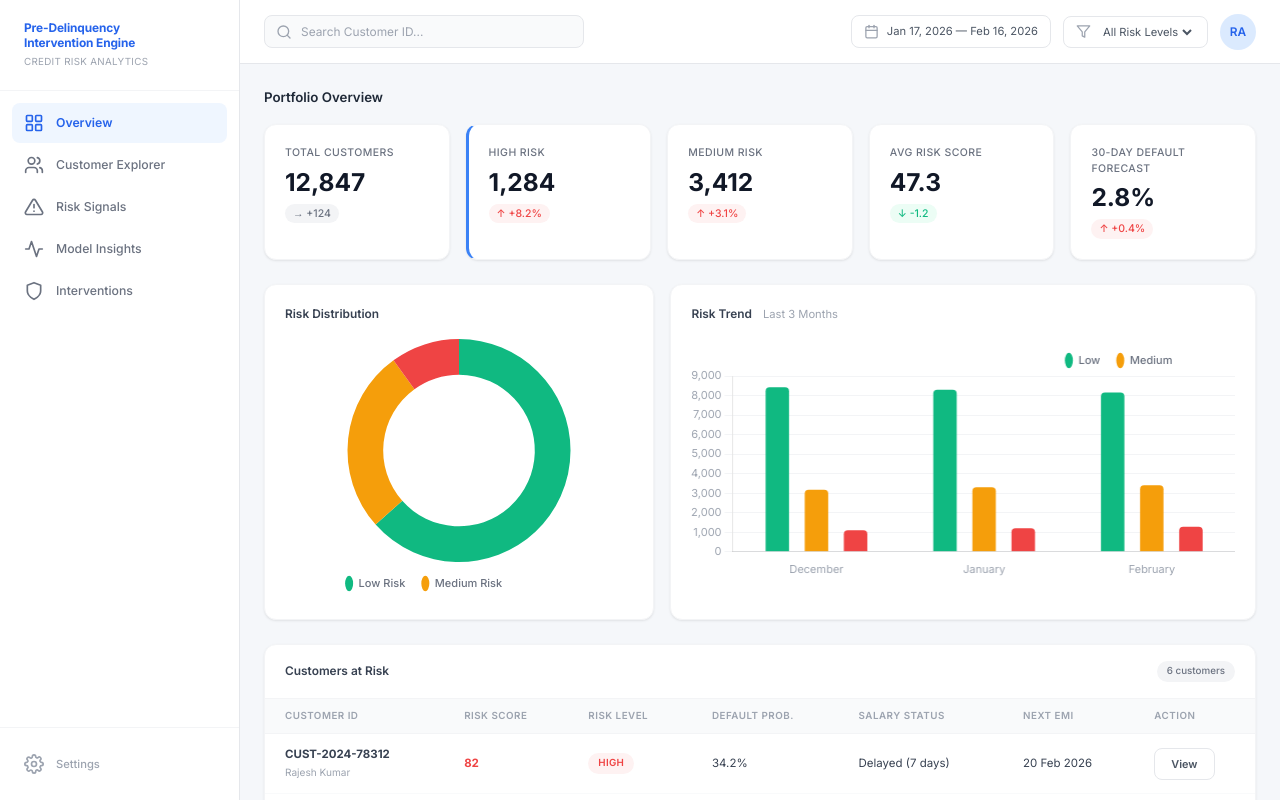
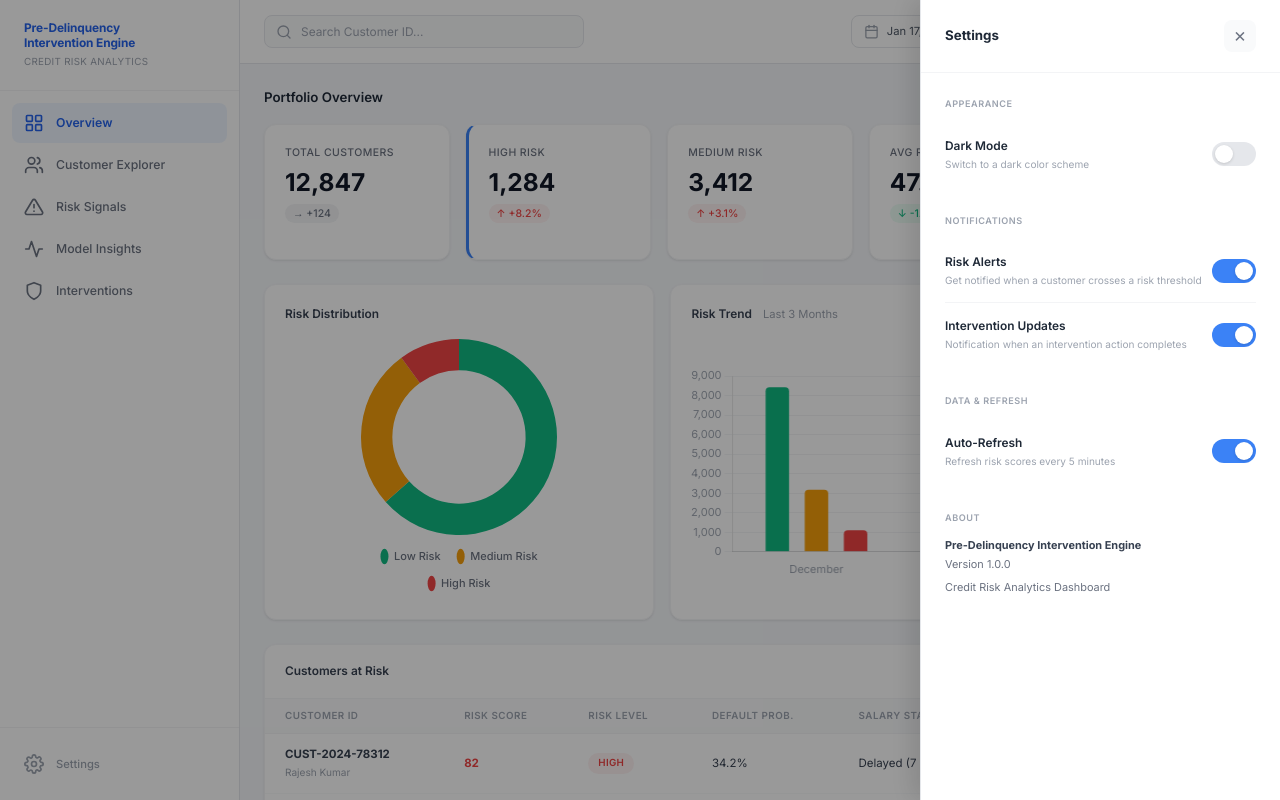
Before and after one commit to RainboeStrykr/pre-delinquency-engine, a Next.js app: page / in a window 1280 px wide. Both pictures are taken after a click on the button "Settings". Built offline with nearby package versions, Linux system fonts and the light colour scheme.

Commit message:
added dark mode

```diff
--- a/app/globals.css
+++ b/app/globals.css
@@ -1059,3 +1059,225 @@ tbody tr:last-child td {
     grid-template-columns: 1fr;
   }
 }
+
+/* ===== DARK MODE THEME ===== */
+[data-theme='dark'] {
+  --primary-50: #1E293B;
+  --primary-100: #1E3A5F;
+  --primary-200: #1E4D8C;
+  --primary-300: #3B82F6;
+  --primary-400: #60A5FA;
+  --primary-500: #93C5FD;
+  --primary-600: #93C5FD;
+  --primary-700: #BFDBFE;
+
+  --gray-25: #1A1D23;
+  --gray-50: #1E2128;
+  --gray-100: #282C34;
+  --gray-200: #353A45;
+  --gray-300: #4B5563;
+  --gray-400: #9CA3AF;
+  --gray-500: #C9CDD5;
+  --gray-600: #D1D5DB;
+  --gray-700: #E5E7EB;
+  --gray-800: #F3F4F6;
+  --gray-900: #F9FAFB;
+
+  --risk-low-bg: #064E3B;
+  --risk-medium-bg: #78350F;
+  --risk-high-bg: #7F1D1D;
+
+  --white: #111318;
+  --bg: #0D0F12;
+  --sidebar-bg: #111318;
+  --card-shadow: 0 1px 3px rgba(0, 0, 0, 0.3), 0 1px 2px rgba(0, 0, 0, 0.2);
+  --card-shadow-hover: 0 4px 12px rgba(0, 0, 0, 0.4);
+}
+
+[data-theme='dark'] .stress-card.warning {
+  border-color: #92400E;
+  background: #451a03;
+}
+
+[data-theme='dark'] .stress-card.danger {
+  border-color: #991B1B;
+  background: #450a0a;
+}
+
+[data-theme='dark'] .explanation-box {
+  background: #1E293B;
+  border-left-color: var(--primary-400);
+  color: var(--gray-600);
+}
+
+[data-theme='dark'] .header-search input:focus {
+  background: #1E2128;
+  box-shadow: 0 0 0 3px rgba(96, 165, 250, 0.15);
+}
+
+[data-theme='dark'] .header-filter select {
+  color: var(--gray-600);
+}
+
+/* ===== SETTINGS PANEL ===== */
+.settings-overlay {
+  position: fixed;
+  inset: 0;
+  background: rgba(0, 0, 0, 0.4);
+  z-index: 100;
+  opacity: 0;
+  visibility: hidden;
+  transition: all 0.25s ease;
+}
+
+.settings-overlay.open {
+  opacity: 1;
+  visibility: visible;
+}
+
+.settings-drawer {
+  position: fixed;
+  top: 0;
+  right: 0;
+  bottom: 0;
+  width: 360px;
+  background: var(--white);
+  border-left: 1px solid var(--gray-200);
+  box-shadow: -8px 0 24px rgba(0, 0, 0, 0.12);
+  z-index: 101;
+  transform: translateX(100%);
+  transition: transform 0.3s ease;
+  display: flex;
+  flex-direction: column;
+}
+
+.settings-drawer.open {
+  transform: translateX(0);
+}
+
+.settings-header {
+  display: flex;
+  align-items: center;
+  justify-content: space-between;
+  padding: 20px 24px;
+  border-bottom: 1px solid var(--gray-100);
+}
+
+.settings-header h2 {
+  font-size: 0.95rem;
+  font-weight: 700;
+  color: var(--gray-800);
+}
+
+.settings-close {
+  width: 32px;
+  height: 32px;
+  display: flex;
+  align-items: center;
+  justify-content: center;
+  border: none;
+  background: var(--gray-50);
+  border-radius: 8px;
+  cursor: pointer;
+  color: var(--gray-500);
+  transition: all var(--transition);
+  font-size: 1.1rem;
+  font-family: inherit;
+}
+
+.settings-close:hover {
+  background: var(--gray-100);
+  color: var(--gray-700);
+}
+
+.settings-body {
+  flex: 1;
+  overflow-y: auto;
+  padding: 24px;
+}
+
+.settings-section {
+  margin-bottom: 28px;
+}
+
+.settings-section-label {
+  font-size: 0.65rem;
+  font-weight: 600;
+  text-transform: uppercase;
+  letter-spacing: 0.06em;
+  color: var(--gray-400);
+  margin-bottom: 12px;
+}
+
+.settings-option {
+  display: flex;
+  align-items: center;
+  justify-content: space-between;
+  padding: 14px 0;
+  border-bottom: 1px solid var(--gray-100);
+}
+
+.settings-option:last-child {
+  border-bottom: none;
+}
+
+.settings-option-info {
+  display: flex;
+  flex-direction: column;
+  gap: 2px;
+}
+
+.settings-option-info .option-label {
+  font-size: 0.85rem;
+  font-weight: 600;
+  color: var(--gray-800);
+}
+
+.settings-option-info .option-desc {
+  font-size: 0.72rem;
+  color: var(--gray-400);
+}
+
+/* Toggle switch */
+.toggle {
+  position: relative;
+  width: 44px;
+  height: 24px;
+  flex-shrink: 0;
+}
+
+.toggle input {
+  opacity: 0;
+  width: 0;
+  height: 0;
+}
+
+.toggle-slider {
+  position: absolute;
+  inset: 0;
+  background: var(--gray-200);
+  border-radius: 12px;
+  cursor: pointer;
+  transition: all 0.25s ease;
+}
+
+.toggle-slider::before {
+  content: '';
+  position: absolute;
+  left: 3px;
+  top: 3px;
+  width: 18px;
+  height: 18px;
+  border-radius: 50%;
+  background: white;
+  box-shadow: 0 1px 3px rgba(0, 0, 0, 0.15);
+  transition: transform 0.25s ease;
+}
+
+.toggle input:checked+.toggle-slider {
+  background: var(--primary-500);
+}
+
+.toggle input:checked+.toggle-slider::before {
+  transform: translateX(20px);
+}
--- a/components/Dashboard.js
+++ b/components/Dashboard.js
@@ -9,6 +9,7 @@ import CustomerTable from '@/components/CustomerTable';
 import CustomerDetail from '@/components/CustomerDetail';
 import RiskSignals from '@/components/RiskSignals';
 import Interventions from '@/components/Interventions';
+import Settings from '@/components/Settings';
 import { customers } from '@/data/customers';
 
 export default function Home() {
@@ -18,6 +19,8 @@ export default function Home() {
   const [searchQuery, setSearchQuery] = useState('');
   const [riskFilter, setRiskFilter] = useState('all');
   const [toast, setToast] = useState('');
+  const [darkMode, setDarkMode] = useState(false);
+  const [settingsOpen, setSettingsOpen] = useState(false);
 
   const filteredCustomers = useMemo(() => {
     let result = customers;
@@ -97,6 +100,7 @@ export default function Home() {
       <Sidebar
         activeView={activeView === 'detail' ? previousView : activeView}
         onNavigate={handleNavigate}
+        onSettingsClick={() => setSettingsOpen(true)}
       />
       <div className="main">
         <Header
@@ -149,6 +153,14 @@ export default function Home() {
 
       {/* Toast */}
       <div className={`toast${toast ? ' show' : ''}`}>{toast}</div>
+
+      {/* Settings Drawer */}
+      <Settings
+        isOpen={settingsOpen}
+        onClose={() => setSettingsOpen(false)}
+        darkMode={darkMode}
+        onToggleDarkMode={() => setDarkMode((prev) => !prev)}
+      />
     </div>
   );
 }
--- /dev/null
+++ b/components/Settings.js
@@ -0,0 +1,104 @@
+'use client';
+
+import { useEffect } from 'react';
+
+export default function Settings({ isOpen, onClose, darkMode, onToggleDarkMode }) {
+    // Apply theme to document
+    useEffect(() => {
+        document.documentElement.setAttribute('data-theme', darkMode ? 'dark' : 'light');
+    }, [darkMode]);
+
+    // Close on Escape
+    useEffect(() => {
+        const handleKey = (e) => {
+            if (e.key === 'Escape' && isOpen) onClose();
+        };
+        window.addEventListener('keydown', handleKey);
+        return () => window.removeEventListener('keydown', handleKey);
+    }, [isOpen, onClose]);
+
+    return (
+        <>
+            {/* Backdrop */}
+            <div className={`settings-overlay${isOpen ? ' open' : ''}`} onClick={onClose} />
+
+            {/* Drawer */}
+            <div className={`settings-drawer${isOpen ? ' open' : ''}`}>
+                <div className="settings-header">
+                    <h2>Settings</h2>
+                    <button className="settings-close" onClick={onClose}>✕</button>
+                </div>
+                <div className="settings-body">
+                    {/* Appearance */}
+                    <div className="settings-section">
+                        <div className="settings-section-label">Appearance</div>
+
+                        <div className="settings-option">
+                            <div className="settings-option-info">
+                                <span className="option-label">Dark Mode</span>
+                                <span className="option-desc">Switch to a dark color scheme</span>
+                            </div>
+                            <label className="toggle">
+                                <input type="checkbox" checked={darkMode} onChange={onToggleDarkMode} />
+                                <span className="toggle-slider" />
+                            </label>
+                        </div>
+                    </div>
+
+                    {/* Notifications */}
+                    <div className="settings-section">
+                        <div className="settings-section-label">Notifications</div>
+
+                        <div className="settings-option">
+                            <div className="settings-option-info">
+                                <span className="option-label">Risk Alerts</span>
+                                <span className="option-desc">Get notified when a customer crosses a risk threshold</span>
+                            </div>
+                            <label className="toggle">
+                                <input type="checkbox" defaultChecked />
+                                <span className="toggle-slider" />
+                            </label>
+                        </div>
+
+                        <div className="settings-option">
+                            <div className="settings-option-info">
+                                <span className="option-label">Intervention Updates</span>
+                                <span className="option-desc">Notification when an intervention action completes</span>
+                            </div>
+                            <label className="toggle">
+                                <input type="checkbox" defaultChecked />
+                                <span className="toggle-slider" />
+                            </label>
+                        </div>
+                    </div>
+
+                    {/* Data */}
+                    <div className="settings-section">
+                        <div className="settings-section-label">Data & Refresh</div>
+
+                        <div className="settings-option">
+                            <div className="settings-option-info">
+                                <span className="option-label">Auto-Refresh</span>
+                                <span className="option-desc">Refresh risk scores every 5 minutes</span>
+                            </div>
+                            <label className="toggle">
+                                <input type="checkbox" defaultChecked />
+                                <span className="toggle-slider" />
+                            </label>
+                        </div>
+                    </div>
+
+                    {/* About */}
+                    <div className="settings-section">
+                        <div className="settings-section-label">About</div>
+                        <div style={{ fontSize: '0.78rem', color: 'var(--gray-500)', lineHeight: 1.7 }}>
+                            <div><strong style={{ color: 'var(--gray-700)' }}>Pre-Delinquency Intervention Engine</strong></div>
+                            <div>Version 1.0.0</div>
+                            <div style={{ marginTop: '4px' }}>Credit Risk Analytics Dashboard</div>
+                        </div>
+                    </div>
+                </div>
+            </div>
+        </>
+    );
+}
--- a/components/Sidebar.js
+++ b/components/Sidebar.js
@@ -1,6 +1,6 @@
 'use client';
 
-export default function Sidebar({ activeView, onNavigate }) {
+export default function Sidebar({ activeView, onNavigate, onSettingsClick }) {
     const navItems = [
         {
             id: 'overview',
@@ -58,7 +58,7 @@ export default function Sidebar({ activeView, onNavigate }) {
                 ))}
             </nav>
             <div className="sidebar-footer">
-                <button className="nav-item">
+                <button className="nav-item" onClick={onSettingsClick}>
                     <svg xmlns="http://www.w3.org/2000/svg" viewBox="0 0 24 24" fill="none" stroke="currentColor" strokeWidth="2" strokeLinecap="round" strokeLinejoin="round"><circle cx="12" cy="12" r="3" /><path d="M19.4 15a1.65 1.65 0 0 0 .33 1.82l.06.06a2 2 0 0 1-2.83 2.83l-.06-.06a1.65 1.65 0 0 0-1.82-.33 1.65 1.65 0 0 0-1 1.51V21a2 2 0 0 1-4 0v-.09A1.65 1.65 0 0 0 9 19.4a1.65 1.65 0 0 0-1.82.33l-.06.06a2 2 0 0 1-2.83-2.83l.06-.06A1.65 1.65 0 0 0 4.68 15a1.65 1.65 0 0 0-1.51-1H3a2 2 0 0 1 0-4h.09A1.65 1.65 0 0 0 4.6 9a1.65 1.65 0 0 0-.33-1.82l-.06-.06a2 2 0 0 1 2.83-2.83l.06.06A1.65 1.65 0 0 0 9 4.68a1.65 1.65 0 0 0 1-1.51V3a2 2 0 0 1 4 0v.09a1.65 1.65 0 0 0 1 1.51 1.65 1.65 0 0 0 1.82-.33l.06-.06a2 2 0 0 1 2.83 2.83l-.06.06A1.65 1.65 0 0 0 19.4 9a1.65 1.65 0 0 0 1.51 1H21a2 2 0 0 1 0 4h-.09a1.65 1.65 0 0 0-1.51 1z" /></svg>
                     <span>Settings</span>
                 </button>
```
